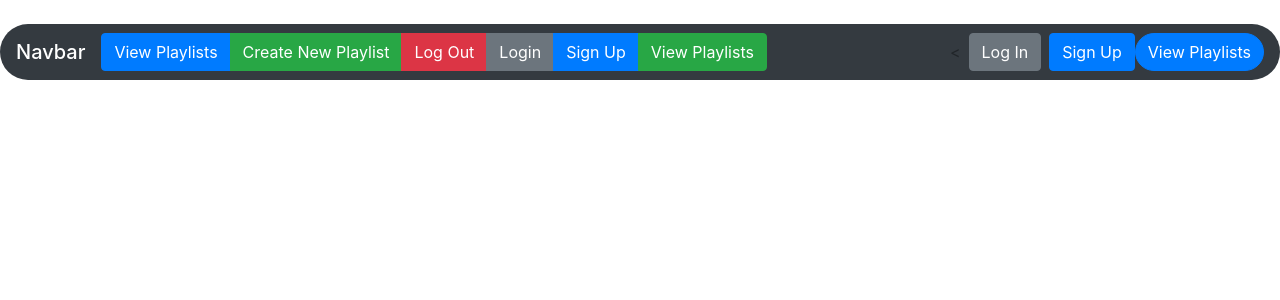
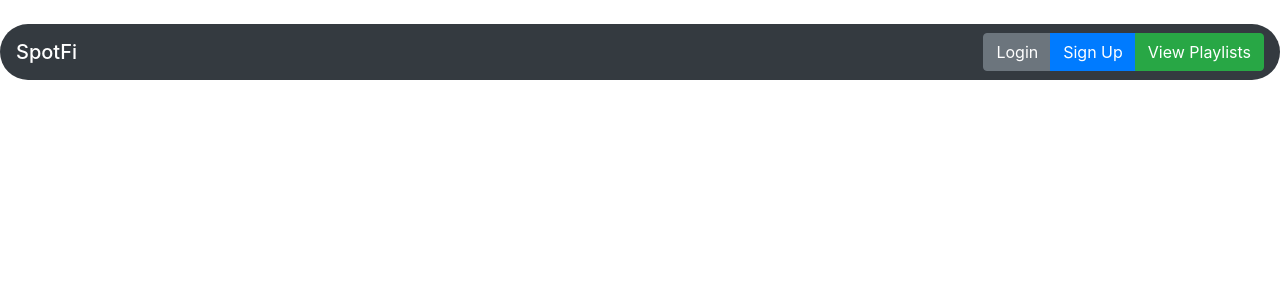
Before and after one commit to avalenz95/SpotFi, a Django app: page / in a window 1280 px wide. Shown: the top 300 px of the page. Run offline with Django 3.2, Linux system fonts and the light colour scheme; some libraries are stand-ins or nearby versions.

Commit message:
updated formating

```diff
--- a/SpotFi/templates/base.html
+++ b/SpotFi/templates/base.html
@@ -16,31 +16,21 @@
 <div>
   <br>
   <nav class="navbar navbar-dark bg-dark rounded-pill">
-    <span class="navbar-brand mb-0 h1">Navbar</span>
+    <span class="navbar-brand mb-0 h1">SpotFi</span>
+    <form class="form-inline ml-auto">
     <div class="btn-group" role="group" aria-label="Basic example">
+      {% if request.user.is_authenticated %}
+      <a class="text-white btn">Hello, <strong>{{request.user.username}}</strong></a>
       <a class="btn btn-primary" href="{% url 'playlist-list-view' %}">View Playlists</a>
       <a class="btn btn-success" href="{% url 'playlist-create' %}">Create New Playlist</a>
       <a class="btn btn-danger" href="{% url 'logout' %}">Log Out</a>
-
+      {% else %}
       <a class="btn btn-secondary" href="{% url 'login' %}">Login</a>
       <a class="btn btn-primary" href="{% url 'sign-up-page' %}">Sign Up</a>
       <a class="btn btn-success" href="{% url 'playlist-list-view' %}">View Playlists</a>
+      {%endif%}
     </div>
-    <div class="btn-group" role="group" aria-label="Basic example"></div>
-    <form class="form-inline ml-auto">
-      <
-      {% if request.user.is_authenticated %}
-        <div class="text-white">Hello, <strong>{{request.user.username}}</strong>!</div>
-          <a class="btn btn-primary rounded-pill" href="{% url 'playlist-list-view' %}">View Playlists</a>
-          <a href="{% url 'playlist-create' %}" class="btn btn-success rounded-pill ml-4">Create New Playlist</a>
-          <a href="{% url 'logout' %}" class="btn btn-danger rounded-pill ml-2">Log Out</a>
-      {% else %}
-          <a href="{% url 'login' %}" class="btn btn-secondary ml-2">Log In</a>
-          <a href="{% url 'sign-up-page' %}" class="btn btn-primary ml-2">Sign Up</a>
-          <a class="btn btn-primary rounded-pill" href="{% url 'playlist-list-view' %}">View Playlists</a>
-      {%endif%}
-  </form>
-  </div>
+    </form>
 
   </nav>
 
```
